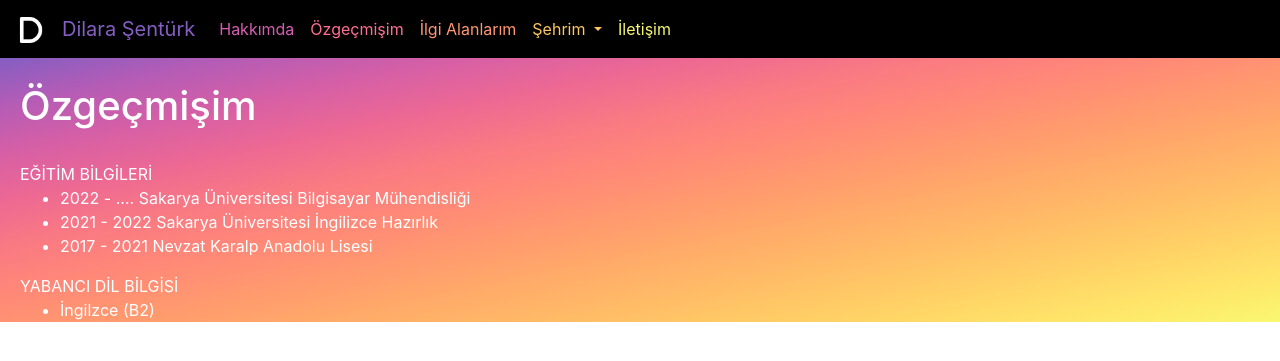
After one commit to DiLaRaSnTrK/Kisisel-Web-Sitesi, a PHP site: the page made by özgeçmişim.html in a window 1280 px wide. The commit adds this page. Shown: the top 361 px of the page. Run offline with PHP 8.4, Linux system fonts and the light colour scheme.

Commit message:
özgeçmişim sayfası

```diff
--- a/Hakkımda.html
+++ b/Hakkımda.html
@@ -25,10 +25,10 @@
         <div class="collapse navbar-collapse" id="navbarSupportedContent" >
           <ul class="navbar-nav mr-auto">
             <li class="nav-item active">
-              <a class="nav-link" href="#" style="color: #D65DB1;">Hakkımda </a>
+              <a class="nav-link" href="Hakkımda.html" style="color: #D65DB1;">Hakkımda </a>
             </li>
             <li class="nav-item" >
-              <a class="nav-link" href="#" style="color: #FF6F91;">Özgeçmişim</a>
+              <a class="nav-link" href="özgeçmişim.html" style="color: #FF6F91;">Özgeçmişim</a>
             </li>
             <li class="nav-item">
                 <a class="nav-link" href="#" style="color: #FF9671;">İlgi Alanlarım</a>
--- a/hakkımda.css
+++ b/hakkımda.css
@@ -1,5 +1,5 @@
 #sayfa
-{background-image: linear-gradient(to right bottom, #845ec2, #b45cb6, #d65fa5, #ed6993, #fa7a82, #ff8977, #ff9a6e, #ffac69, #ffbe66, #ffd166, #ffe469, #f9f871) ;}
+{background-image: linear-gradient(to right bottom, #845ec2, #b45cb6, #d65fa5, #ed6993, #fa7a82, #ff8977, #ff9a6e, #ffac69, #ffbe66, #ffd166, #ffe469, #f9f871);}
 
 #logo
 {width: 30px; height: 30px;}
--- /dev/null
+++ b/özgeçmişim.css
@@ -0,0 +1,11 @@
+#sayfa
+{background-image: linear-gradient(to right bottom, #845ec2, #b45cb6, #d65fa5, #ed6993, #fa7a82, #ff8977, #ff9a6e, #ffac69, #ffbe66, #ffd166, #ffe469, #f9f871); }
+
+#logo
+{width: 30px; height: 30px;}
+
+.yazı
+{
+    margin-left: 20px;
+    color: white;
+}
--- /dev/null
+++ b/özgeçmişim.html
@@ -0,0 +1,104 @@
+<!DOCTYPE html>
+<html lang="en">
+<head>
+    <meta charset="UTF-8">
+    <meta http-equiv="X-UA-Compatible" content="IE=edge">
+    <meta name="viewport" content="width=device-width, initial-scale=1.0">
+    <title>Özgeçmişim</title>
+    <link rel="stylesheet" href="https://cdn.jsdelivr.net/npm/bootstrap@4.6.2/dist/css/bootstrap.min.css" integrity="sha384-xOolHFLEh07PJGoPkLv1IbcEPTNtaed2xpHsD9ESMhqIYd0nLMwNLD69Npy4HI+N" crossorigin="anonymous">
+    <link rel="stylesheet" href="özgeçmişim.css">
+
+
+</head>
+<body>
+
+    <nav class="navbar navbar-expand-lg navbar-light" style="background-color: #000000;"> <!-- Navbar kullanımı-->
+
+        <a class="navbar-brand" href="#">
+            <img id="logo" src="resimler/D.png" alt="">
+        </a>
+        <a class="navbar-brand" href="#" style="color: #845EC2;">Dilara Şentürk</a>
+        <button class="navbar-toggler" type="button" data-toggle="collapse" data-target="#navbarSupportedContent" aria-controls="navbarSupportedContent" aria-expanded="false" aria-label="Toggle navigation">
+            <span class="navbar-toggler-icon"></span>
+        </button>
+
+        <div class="collapse navbar-collapse" id="navbarSupportedContent" >
+          <ul class="navbar-nav mr-auto">
+            <li class="nav-item active">
+              <a class="nav-link" href="Hakkımda.html" style="color: #D65DB1;">Hakkımda </a>
+            </li>
+            <li class="nav-item" >
+              <a class="nav-link" href="özgeçmişim.html" style="color: #FF6F91;">Özgeçmişim</a>
+            </li>
+            <li class="nav-item">
+                <a class="nav-link" href="#" style="color: #FF9671;">İlgi Alanlarım</a>
+              </li>
+            <li class="nav-item dropdown dropdown">
+              <a class="nav-link dropdown-toggle" href="#" role="button" data-toggle="dropdown" aria-expanded="false" style="color: #FFC75F;">
+                Şehrim
+              </a>
+              <div class="dropdown-menu" style="background-color: #000000;">
+                <a class="dropdown-item" href="#">Denizli</a>
+                <a class="dropdown-item" href="#">Gezilecek Yerler</a>
+                <a class="dropdown-item" href="#">Mirasımız</a>
+              </div>
+            </li>
+            <li class="nav-item">
+                <a class="nav-link" href="#" style="color: #F9F871;">İletişim</a>
+              </li>
+          </ul>
+        </div>
+    </nav>
+
+    <div id="sayfa">
+        <br>
+      <h1 class="yazı">Özgeçmişim</h1> <!-- Özgeçmişim bölümü -->
+      <br>
+
+        <header class="yazı">EĞİTİM BİLGİLERİ</header>
+        <section>
+            <ul class="yazı" style="list-style-type: disc;" >
+                <li>2022 - .... Sakarya Üniversitesi Bilgisayar Mühendisliği</li>
+                <li>2021 - 2022 Sakarya Üniversitesi İngilizce Hazırlık</li>
+                <li>2017 - 2021 Nevzat Karalp Anadolu Lisesi</li>
+            </ul>
+        </section>
+        <header class="yazı">YABANCI DİL BİLGİSİ</header>
+        <section>
+            <ul class="yazı" style="list-style-type: disc;">
+                <li>İngilzce (B2)</li>
+            </ul>
+        </section>
+
+    </div>
+
+
+
+
+
+
+
+
+
+
+
+
+
+
+
+
+
+
+
+
+
+
+
+
+
+
+    <script src="https://cdn.jsdelivr.net/npm/jquery@3.5.1/dist/jquery.slim.min.js" integrity="sha384-DfXdz2htPH0lsSSs5nCTpuj/zy4C+OGpamoFVy38MVBnE+IbbVYUew+OrCXaRkfj" crossorigin="anonymous"></script>
+    <script src="https://cdn.jsdelivr.net/npm/popper.js@1.16.1/dist/umd/popper.min.js" integrity="sha384-9/reFTGAW83EW2RDu2S0VKaIzap3H66lZH81PoYlFhbGU+6BZp6G7niu735Sk7lN" crossorigin="anonymous"></script>
+    <script src="https://cdn.jsdelivr.net/npm/bootstrap@4.6.2/dist/js/bootstrap.min.js" integrity="sha384-+sLIOodYLS7CIrQpBjl+C7nPvqq+FbNUBDunl/OZv93DB7Ln/533i8e/mZXLi/P+" crossorigin="anonymous"></script>
+</body>
+</html>
```
